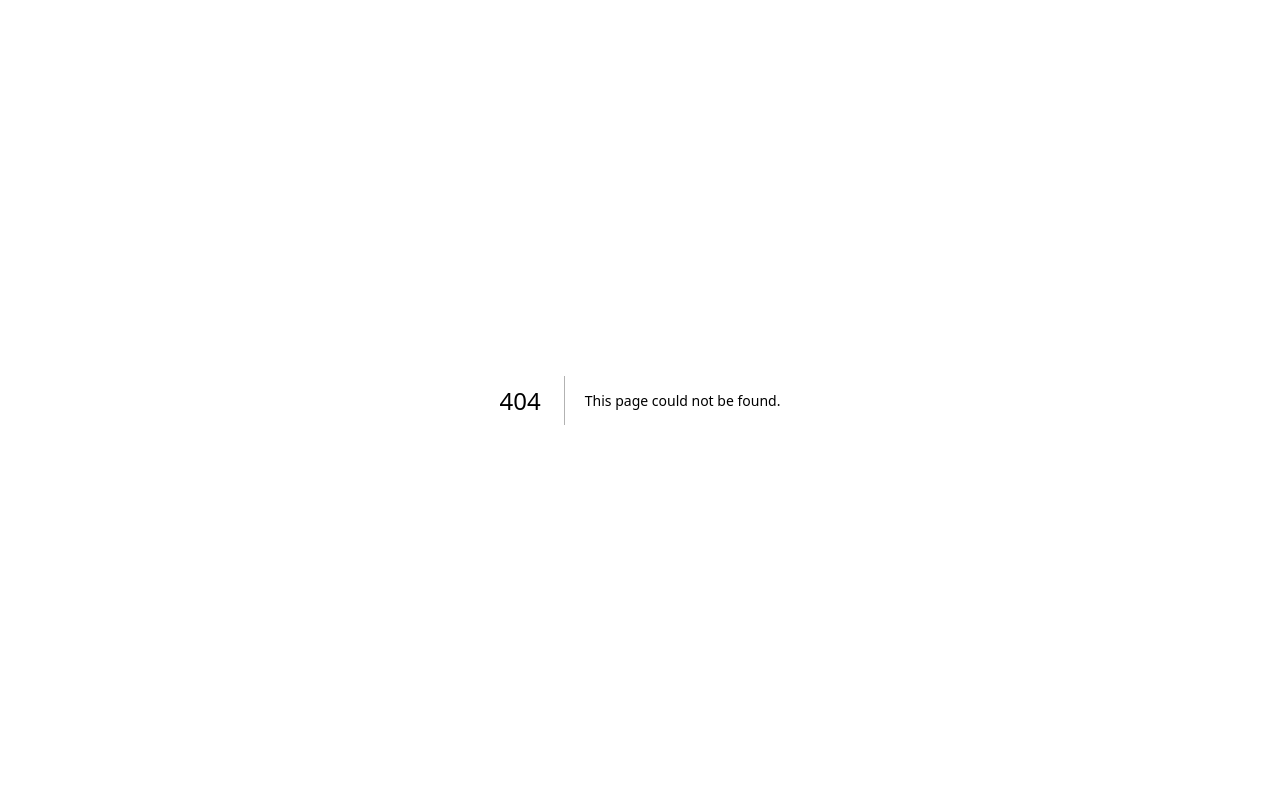
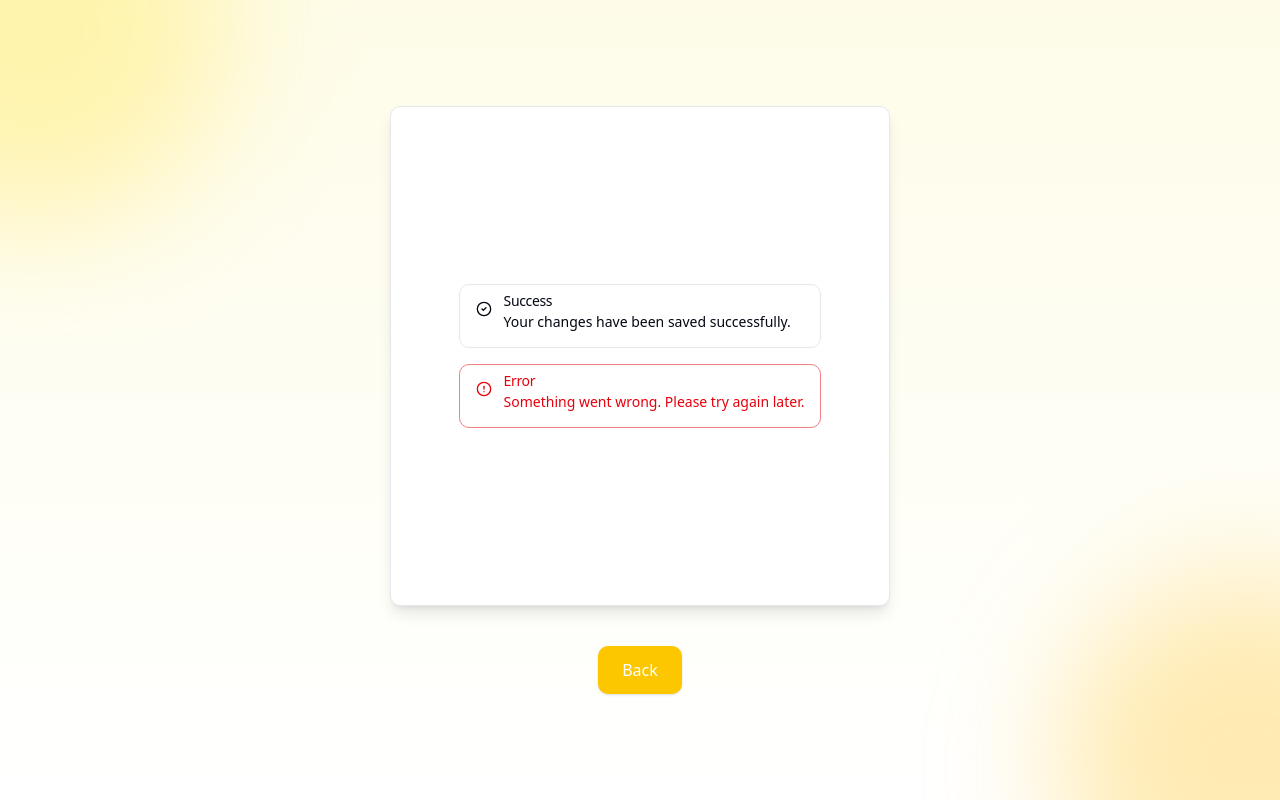
Before and after one commit to Hareesh108/harukit-ui, a Next.js app in the folder apps/web/: page /components/alert in a window 1280 px wide. Before the commit this address had no page. Built offline with nearby package versions, Linux system fonts and the light colour scheme.

Commit message:
desiged testing lab for compoents

```diff
--- a/apps/web/app/component/page.tsx
+++ /dev/null
@@ -1,67 +0,0 @@
-import { Button } from "@/components/ui/button";
-import {
-  Card,
-  CardContent,
-  CardDescription,
-  CardFooter,
-  CardHeader,
-  CardTitle,
-} from "@/components/ui/card";
-import { Input } from "@/components/ui/input";
-import { Label } from "@/components/ui/label";
-import {
-  Tooltip,
-  TooltipContent,
-  TooltipProvider,
-  TooltipTrigger,
-} from "@/components/ui/tooltip";
-
-export default function page() {
-  return (
-    <div className="flex flex-col gap-6 items-center h-full scroll-smooth overflow-y-auto justify-center">
-      <Button variant="outline">Hover me</Button>
-      <div className="flex flex-col gap-3">
-        <Label htmlFor="name">Name</Label>
-        <Input id="name" />
-      </div>
-
-      <TooltipProvider>
-        <div className="flex gap-6">
-          <Tooltip>
-            <TooltipTrigger>
-              <Button className="px-4 py-2 rounded bg-blue-600 text-white">
-                Hover me
-              </Button>
-            </TooltipTrigger>
-            <TooltipContent side="top">This is a tooltip!</TooltipContent>
-          </Tooltip>
-
-          <Tooltip>
-            <TooltipTrigger>
-              <span className="underline cursor-help">What’s this?</span>
-            </TooltipTrigger>
-            <TooltipContent side="right">
-              Helpful explanation here
-            </TooltipContent>
-          </Tooltip>
-        </div>
-      </TooltipProvider>
-
-      <Card className="w-[350px]">
-        <CardHeader>
-          <CardTitle>Jane Doe</CardTitle>
-          <CardDescription>Frontend Developer @ TechCorp</CardDescription>
-        </CardHeader>
-        <CardContent>
-          <p className="text-sm text-muted-foreground">
-            Passionate about building accessible and beautiful web experiences.
-            Loves React, Tailwind, and everything UI.
-          </p>
-        </CardContent>
-        <CardFooter>
-          <Button className="ml-auto">Follow</Button>
-        </CardFooter>
-      </Card>
-    </div>
-  );
-}
--- /dev/null
+++ b/apps/web/app/components/alert/page.tsx
@@ -0,0 +1,31 @@
+import * as React from "react";
+import { AlertCircle, CheckCircle2 } from "lucide-react";
+import { Alert, AlertDescription, AlertTitle } from "@/components/ui/alert";
+
+export default function AlertExamples() {
+  return (
+    <div className="flex flex-col gap-4">
+      {/* ✅ Success / Default Alert */}
+      <Alert>
+        <CheckCircle2 className="h-4 w-4" />
+        <div>
+          <AlertTitle>Success</AlertTitle>
+          <AlertDescription>
+            Your changes have been saved successfully.
+          </AlertDescription>
+        </div>
+      </Alert>
+
+      {/* ⚠️ Destructive Alert */}
+      <Alert variant="destructive">
+        <AlertCircle className="h-4 w-4" />
+        <div>
+          <AlertTitle>Error</AlertTitle>
+          <AlertDescription>
+            Something went wrong. Please try again later.
+          </AlertDescription>
+        </div>
+      </Alert>
+    </div>
+  );
+}
--- /dev/null
+++ b/apps/web/app/components/button/page.tsx
@@ -0,0 +1,31 @@
+import * as React from "react";
+import { AlertCircle, CheckCircle2 } from "lucide-react";
+import { Alert, AlertDescription, AlertTitle } from "@/components/ui/alert";
+
+export default function AlertExamples() {
+  return (
+    <div className="flex flex-col gap-4">
+      {/* ✅ Success / Default Alert */}
+      <Alert>
+        <CheckCircle2 className="h-4 w-4" />
+        <div>
+          <AlertTitle>Success</AlertTitle>
+          <AlertDescription>
+            Your changes have been saved successfully.
+          </AlertDescription>
+        </div>
+      </Alert>
+
+      {/* ⚠️ Destructive Alert */}
+      <Alert variant="destructive">
+        <AlertCircle className="h-4 w-4" />
+        <div>
+          <AlertTitle>Error</AlertTitle>
+          <AlertDescription>
+            Something went wrong. Please try again later.
+          </AlertDescription>
+        </div>
+      </Alert>
+    </div>
+  );
+}
--- /dev/null
+++ b/apps/web/app/components/card/page.tsx
@@ -0,0 +1,31 @@
+import * as React from "react";
+
+import {
+  Card,
+  CardContent,
+  CardDescription,
+  CardFooter,
+  CardHeader,
+  CardTitle,
+} from "@/components/ui/card";
+import { Button } from "@/components/ui/button";
+
+export default function AlertExamples() {
+  return (
+    <Card className="w-[350px]">
+      <CardHeader>
+        <CardTitle>Jane Doe</CardTitle>
+        <CardDescription>Frontend Developer @ TechCorp</CardDescription>
+      </CardHeader>
+      <CardContent>
+        <p className="text-sm text-muted-foreground">
+          Passionate about building accessible and beautiful web experiences.
+          Loves React, Tailwind, and everything UI.
+        </p>
+      </CardContent>
+      <CardFooter>
+        <Button className="ml-auto">Follow</Button>
+      </CardFooter>
+    </Card>
+  );
+}
--- /dev/null
+++ b/apps/web/app/components/input/page.tsx
@@ -0,0 +1,13 @@
+import * as React from "react";
+
+import { Label } from "@/components/ui/label";
+import { Input } from "@/components/ui/input";
+
+export default function LabelExamples() {
+  return (
+    <div className="flex flex-col gap-3">
+      <Label htmlFor="name">Name</Label>
+      <Input id="name" />
+    </div>
+  );
+}
--- /dev/null
+++ b/apps/web/app/components/label/page.tsx
@@ -0,0 +1,13 @@
+import * as React from "react";
+
+import { Label } from "@/components/ui/label";
+import { Input } from "@/components/ui/input";
+
+export default function LabelExamples() {
+  return (
+    <div className="flex flex-col gap-3">
+      <Label htmlFor="name">Name</Label>
+      <Input id="name" />
+    </div>
+  );
+}
--- a/apps/web/app/component/layout.tsx
+++ b/apps/web/app/components/layout.tsx
@@ -1,10 +1,15 @@
+"use client";
+
 import Link from "next/link";
+import { usePathname } from "next/navigation";
 
 export default function Layout({
   children,
 }: Readonly<{
   children: React.ReactNode;
 }>) {
+  const pathname = usePathname();
+
   return (
     <div className="min-h-screen flex flex-col items-center justify-center relative bg-gradient-to-b from-yellow-50 to-white dark:from-yellow-900 dark:to-slate-900 p-6 gap-10 overflow-hidden">
       {/* Background decorative blobs */}
@@ -18,12 +23,14 @@ export default function Layout({
         {children}
       </div>
 
-      <Link
-        href="/"
-        className="relative z-10 px-6 py-3 bg-yellow-400 text-white font-medium rounded-lg shadow hover:bg-yellow-500 transition"
-      >
-        Back
-      </Link>
+      {pathname !== "/components" && (
+        <Link
+          href="/components"
+          className="relative z-10 px-6 py-3 bg-yellow-400 text-white font-medium rounded-lg shadow hover:bg-yellow-500 transition"
+        >
+          Back
+        </Link>
+      )}
     </div>
   );
 }
--- /dev/null
+++ b/apps/web/app/components/page.tsx
@@ -0,0 +1,43 @@
+"use client";
+
+import { useRouter } from "next/navigation";
+import { Button } from "@/components/ui/button";
+import Link from "next/link";
+
+const buttonLinks = [
+  { label: "Alert", href: "components/alert", variant: "default" },
+  { label: "Button", href: "components/button", variant: "secondary" },
+  { label: "Card", href: "components/card", variant: "outline" },
+  { label: "Input", href: "components/input", variant: "ghost" },
+  { label: "Label", href: "components/label", variant: "ghost" },
+  { label: "Tooltip", href: "components/tooltip", variant: "ghost" },
+];
+
+export default function Page() {
+  const router = useRouter();
+
+  return (
+    <div className="flex flex-col gap-8">
+      <div className="grid grid-cols-2 gap-4">
+        {buttonLinks.map((btn, idx) => (
+          <Button
+            key={idx}
+            variant="outline"
+            className="w-40 transition-all duration-300 hover:scale-105 hover:shadow-lg"
+            onClick={() => router.push(btn.href)}
+          >
+            {btn.label}
+          </Button>
+        ))}
+      </div>
+      <div className="flex items-center justify-center">
+        <Link
+          href="/"
+          className="relative z-10 px-6 py-3 bg-yellow-400 text-white font-medium rounded-lg shadow hover:bg-yellow-500 transition"
+        >
+          Back
+        </Link>
+      </div>
+    </div>
+  );
+}
--- /dev/null
+++ b/apps/web/app/components/tooltip/page.tsx
@@ -0,0 +1,32 @@
+import * as React from "react";
+import {
+  Tooltip,
+  TooltipContent,
+  TooltipProvider,
+  TooltipTrigger,
+} from "@/components/ui/tooltip";
+import { Button } from "@/components/ui/button";
+
+export default function AlertExamples() {
+  return (
+    <TooltipProvider>
+      <div className="flex gap-6">
+        <Tooltip>
+          <TooltipTrigger>
+            <Button className="px-4 py-2 rounded bg-blue-600 text-white">
+              Hover me
+            </Button>
+          </TooltipTrigger>
+          <TooltipContent side="top">This is a tooltip!</TooltipContent>
+        </Tooltip>
+
+        <Tooltip>
+          <TooltipTrigger>
+            <span className="underline cursor-help">What’s this?</span>
+          </TooltipTrigger>
+          <TooltipContent side="right">Helpful explanation here</TooltipContent>
+        </Tooltip>
+      </div>
+    </TooltipProvider>
+  );
+}
--- a/apps/web/components/hero.tsx
+++ b/apps/web/components/hero.tsx
@@ -19,7 +19,7 @@ export const Hero: React.FC = () => {
             Get Started
           </a>
           <a
-            href="/component"
+            href="/components"
             className="px-6 py-3 bg-gray-100 text-gray-700 rounded-lg hover:bg-gray-200 transition"
           >
             View Components
--- /dev/null
+++ b/apps/web/components/ui/alert.tsx
@@ -0,0 +1,59 @@
+import * as React from "react";
+import { cva, type VariantProps } from "class-variance-authority";
+
+import { cn } from "@/lib/utils";
+
+const alertVariants = cva(
+  "relative w-full rounded-lg border px-4 py-3 text-sm [&>svg+div]:translate-y-[-3px] [&>svg]:absolute [&>svg]:left-4 [&>svg]:top-4 [&>svg]:text-foreground [&>svg~*]:pl-7",
+  {
+    variants: {
+      variant: {
+        default: "bg-background text-foreground",
+        destructive:
+          "border-destructive/50 text-destructive dark:border-destructive [&>svg]:text-destructive",
+      },
+    },
+    defaultVariants: {
+      variant: "default",
+    },
+  }
+);
+
+const Alert = React.forwardRef<
+  HTMLDivElement,
+  React.HTMLAttributes<HTMLDivElement> & VariantProps<typeof alertVariants>
+>(({ className, variant, ...props }, ref) => (
+  <div
+    ref={ref}
+    role="alert"
+    className={cn(alertVariants({ variant }), className)}
+    {...props}
+  />
+));
+Alert.displayName = "Alert";
+
+const AlertTitle = React.forwardRef<
+  HTMLParagraphElement,
+  React.HTMLAttributes<HTMLHeadingElement>
+>(({ className, ...props }, ref) => (
+  <h5
+    ref={ref}
+    className={cn("mb-1 font-medium leading-none tracking-tight", className)}
+    {...props}
+  />
+));
+AlertTitle.displayName = "AlertTitle";
+
+const AlertDescription = React.forwardRef<
+  HTMLParagraphElement,
+  React.HTMLAttributes<HTMLParagraphElement>
+>(({ className, ...props }, ref) => (
+  <div
+    ref={ref}
+    className={cn("text-sm [&_p]:leading-relaxed", className)}
+    {...props}
+  />
+));
+AlertDescription.displayName = "AlertDescription";
+
+export { Alert, AlertTitle, AlertDescription };
```
